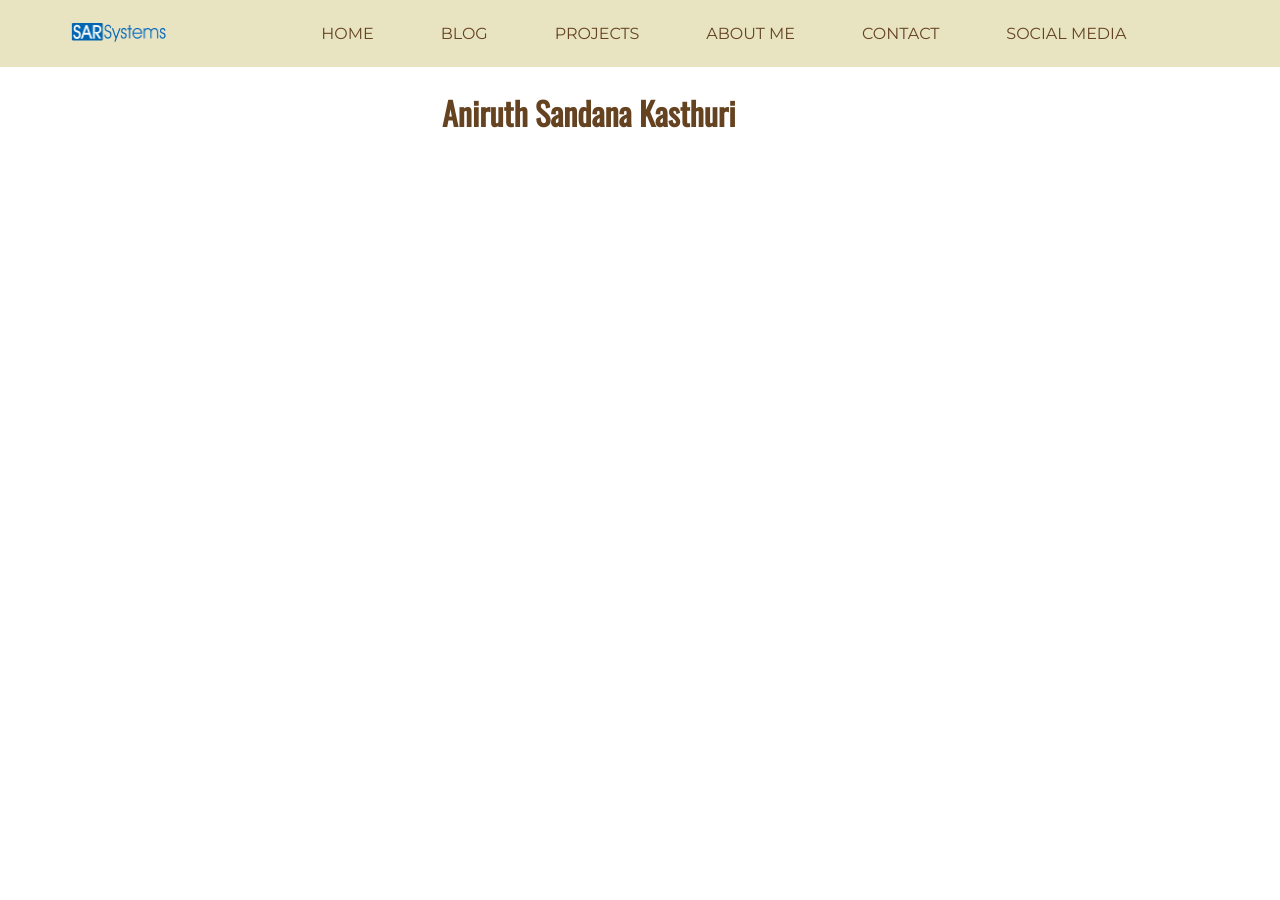
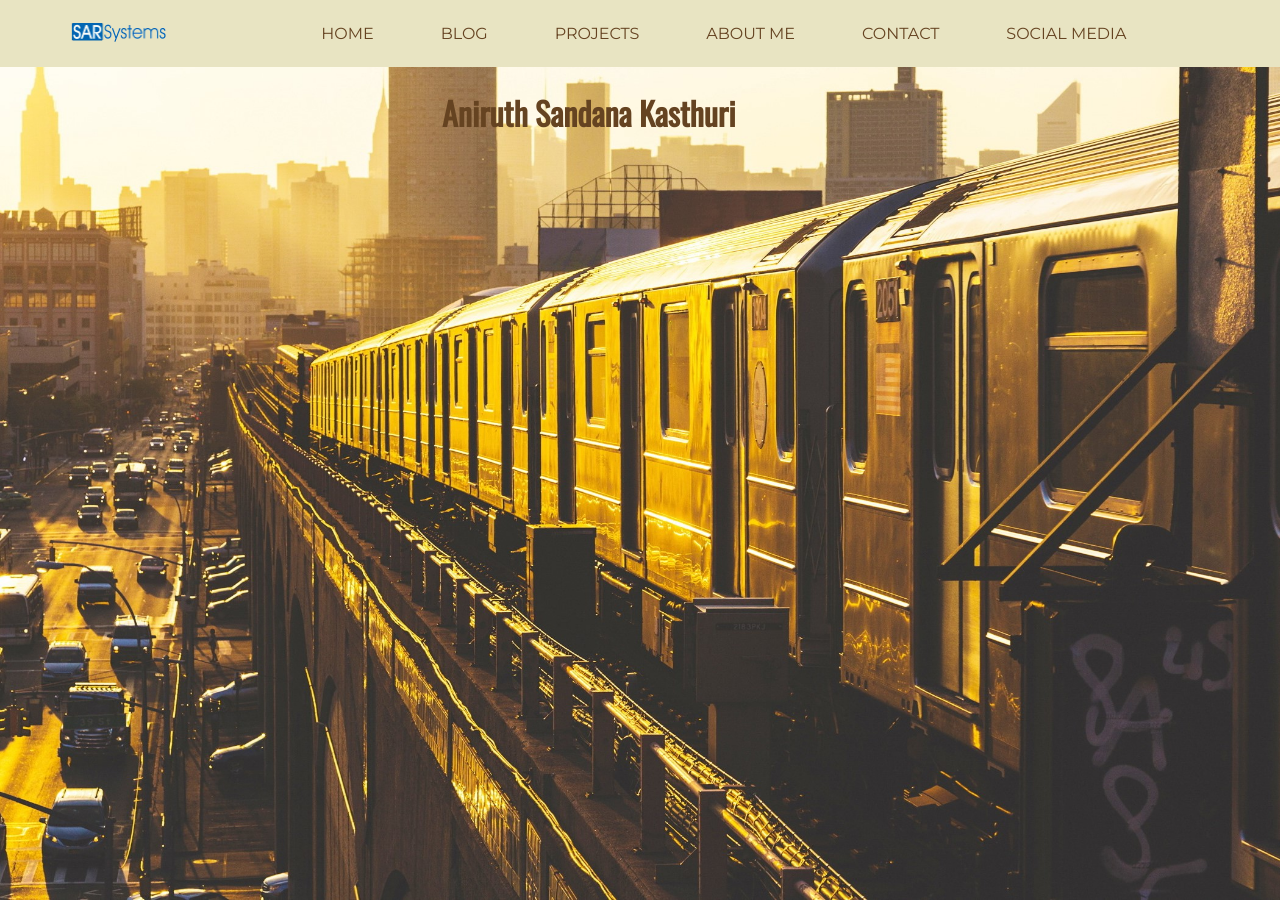
Before and after one commit to aniruthkasthuri/aniruthkasthuri.github.io, a Jekyll site: the page index.html, which Jekyll copies as it is, in a window 1280 px wide. Built offline with Jekyll 4.4.1, drawn with Linux system fonts in a browser that asks for light colours; some web fonts are replaced.

Commit message:
Update style.css

```diff
--- a/css/style.css
+++ b/css/style.css
@@ -6,7 +6,7 @@
     font-family: 'Montserrat', sans-serif;
 }
 body{
-    background-image: url(./subwaynew.jpg);
+    background-image: url(../subwaynew.jpg);
     background-repeat: no-repeat;
     background-attachment: fixed;
     background-size: cover;
```
